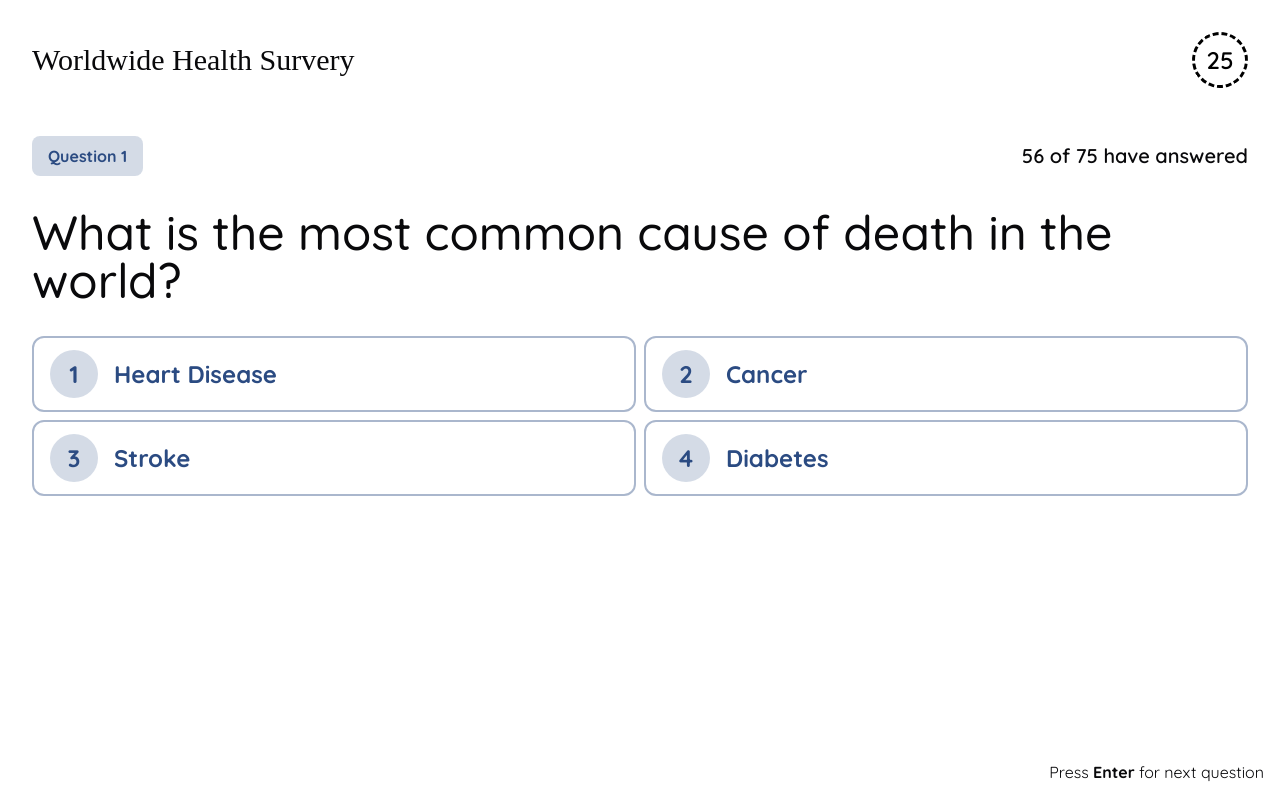
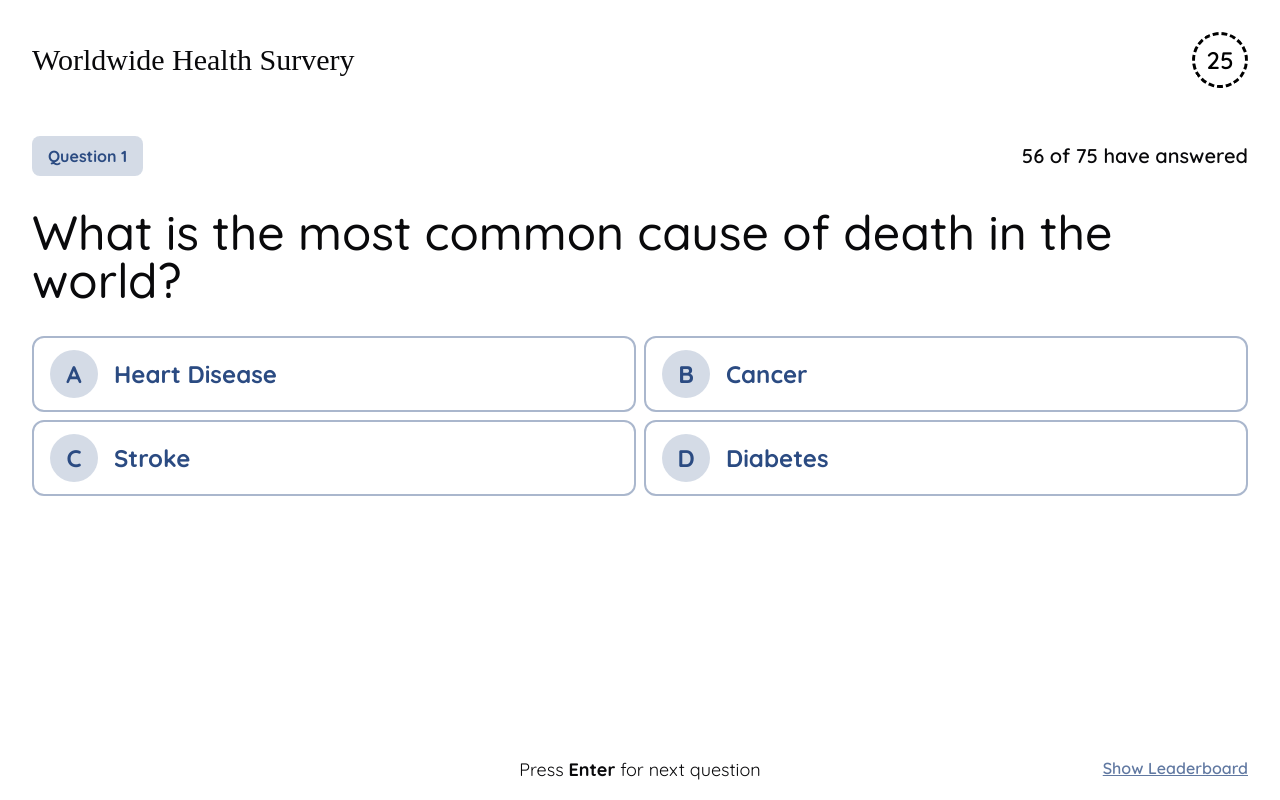
Before and after one commit to quixhq/creator, a React (Vite) app: page /quiz in a window 1280 px wide. Built offline with nearby package versions, Linux system fonts and the light colour scheme; a web font is replaced by a local one; what driver.js would draw is missing.

Commit message:
show leaderboard between questions

```diff
--- a/src/App.tsx
+++ b/src/App.tsx
@@ -4,7 +4,6 @@ import Home from "./pages/Home";
 import Creation from "./pages/Creation";
 import JoinUsers from "./pages/JoinUsers";
 import Quiz from "./pages/Quiz";
-import Leaderboard from "./pages/Leaderboard";
 
 function App() {
   return (
@@ -15,7 +14,7 @@ function App() {
           <Route path="/creation" element={<Creation />} />
           <Route path="/join" element={<JoinUsers />} />
           <Route path="/quiz" element={<Quiz />} />
-          <Route path="/leaderboard" element={<Leaderboard />} />
+          {/* <Route path="/leaderboard" element={<Leaderboard />} /> */}
         </Routes>
       </BrowserRouter>
     </>
--- a/src/components/quiz/Option.tsx
+++ b/src/components/quiz/Option.tsx
@@ -1,9 +1,11 @@
+const alphabets = ["A", "B", "C", "D"];
+
 const Option = ({ option, number }: { option: string; number: string }) => {
   return (
     <>
       <div className="px-2 lg:px-4 py-2 lg:py-3 rounded-xl border-2 border-blue/40 text-blue font-bold flex items-center">
         <span className="mr-4 rounded-full h-8 lg:h-12 w-8 lg:w-12 flex items-center justify-center bg-blue/20">
-          {number}
+          {alphabets[parseInt(number) - 1]}
         </span>
         {option}
       </div>
--- a/src/pages/Leaderboard.tsx
+++ b/src/pages/Leaderboard.tsx
@@ -5,7 +5,7 @@ const Leaderboard = () => {
     <section className="container py-12">
       <h2 className="text-4xl font-semibold">Leaderboard🏆</h2>
 
-      <div className="flex items-center justify-between mt-12 text-xl font-semibold">
+      {/* <div className="flex items-center justify-between mt-12 text-xl font-semibold">
         <h2 className="bg-blue/20 text-blue font-bold px-4 py-2 rounded-lg text-base">
           Question 01
         </h2>
@@ -14,7 +14,7 @@ const Leaderboard = () => {
 
       <h1 className="text-2xl mt-8 font-medium">
         What is the most common cause of death in the world?
-      </h1>
+      </h1> */}
 
       <div className="flex flex-col gap-1 mt-8">
         <Bar value={89} />
--- a/src/pages/Quiz.tsx
+++ b/src/pages/Quiz.tsx
@@ -54,9 +54,12 @@ const Quiz = () => {
 
   // handle key press
   const handleKeyPress = (e: any) => {
+    setShowLeaderboard(false);
     if (e.key === "Enter") {
       if (currentQuestionNumber !== questions.length - 1) {
         setCurrentQuestionNumber(currentQuestionNumber + 1);
+      } else {
+        setShowLeaderboard(true);
       }
     }
   };
@@ -69,7 +72,9 @@ const Quiz = () => {
     };
   }, [currentQuestionNumber]);
 
-  return showLeaderboard ? (
+  return (
+    <>
+      {showLeaderboard ? (
         <Leaderboard />
       ) : (
         <section className="container py-8 h-screen relative">
@@ -102,14 +107,32 @@ const Quiz = () => {
             </div>
           </div>
 
-      {/* press enter for next question */}
-
-      <div className="absolute bottom-4 right-4">
+          <div className="absolute right-4 bottom-4">
             <p>
-          Press <span className="font-bold">Enter</span> for next question
+              <button
+                onClick={() => setShowLeaderboard(true)}
+                className="text-blue/75 hover:text-blue font-semibold underline underline-offset-3 px-4 py-1 rounded-lg mt-2"
+              >
+                Show Leaderboard
+              </button>
             </p>
           </div>
         </section>
+      )}
+
+      <div className="absolute bottom-4 left-1/2 -translate-x-1/2">
+        {currentQuestionNumber === questions.length - 1 ? (
+          <p className="text-lg">
+            End of the Quiz. Press <span className="font-bold">Enter</span> for
+            Leaderboard
+          </p>
+        ) : (
+          <p className="text-lg">
+            Press <span className="font-bold">Enter</span> for next question
+          </p>
+        )}
+      </div>
+    </>
   );
 };
 
```
Lines whose indentation alone changed are shown as unchanged.
